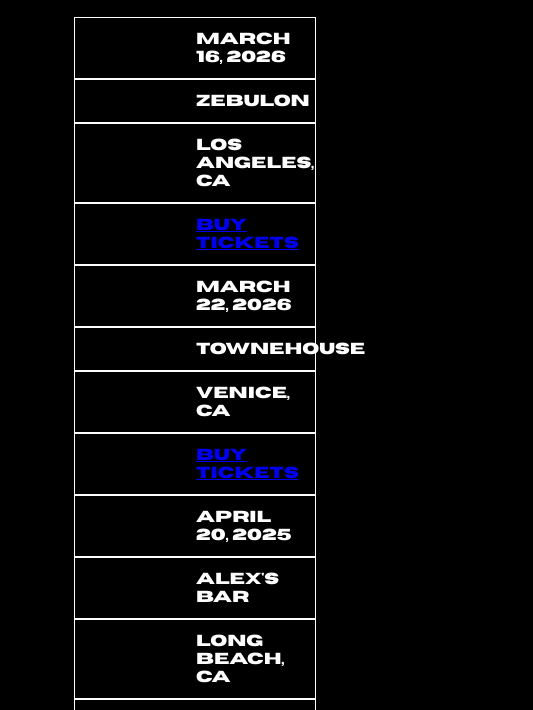
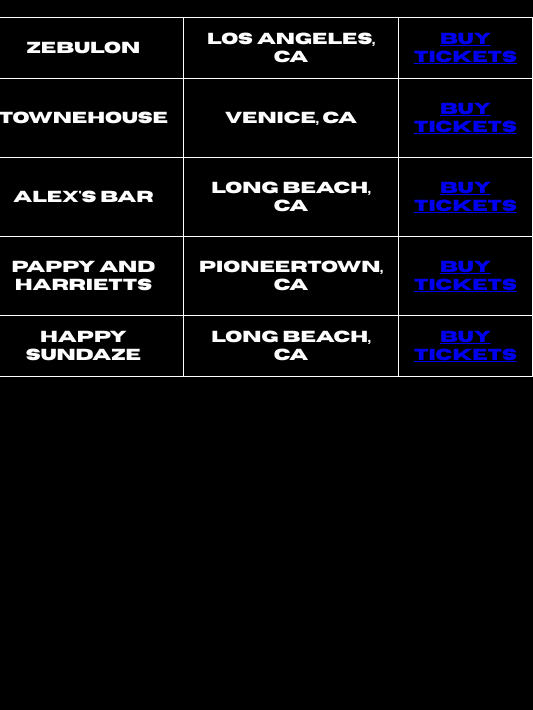
Before and after one commit to julianbetts/Oogbogo, an Eleventy site: page shows.md in a window 390 px wide. Shown: the part 111-821 px from the top of the page, 533 px wide, since content can reach past the window. Built offline with nearby package versions, Linux system fonts and the light colour scheme; Eleventy itself is replaced by a stand-in of ours; files that its build step writes are made by us from their sources.

```diff
--- a/css/style.css
+++ b/css/style.css
@@ -57,28 +57,6 @@
     font-weight: bold;
   }
 
-@media screen and (max-width: 600px) {
-table, thead, tbody, th, td, tr {
-    display: block;
-}
-
-th {
-    text-align: left;
-}
-
-td {
-    text-align: left;
-    padding-left: 50%;
-    position: relative;
-}
-
-td:before {
-    content: attr(data-label);
-    position: absolute;
-    left: 10px;
-    font-weight: bold;
-}
-}
 
 section#hero h1 {
     padding: 1rem;
@@ -170,9 +148,6 @@
 
 /* albums files */
 
-@media (min-width: 600px) {
-
-}
 .album-cover {
     align-items: center; /* Center align everything */
     display: flex;
@@ -184,7 +159,7 @@
     font-family: 'Horizon', sans-serif;
     color: var(--light-text);
     font-size: 2rem;
-    margin-top: 20px;
+    /* margin-top: 20px; */
 }
 
 .credits {
```
